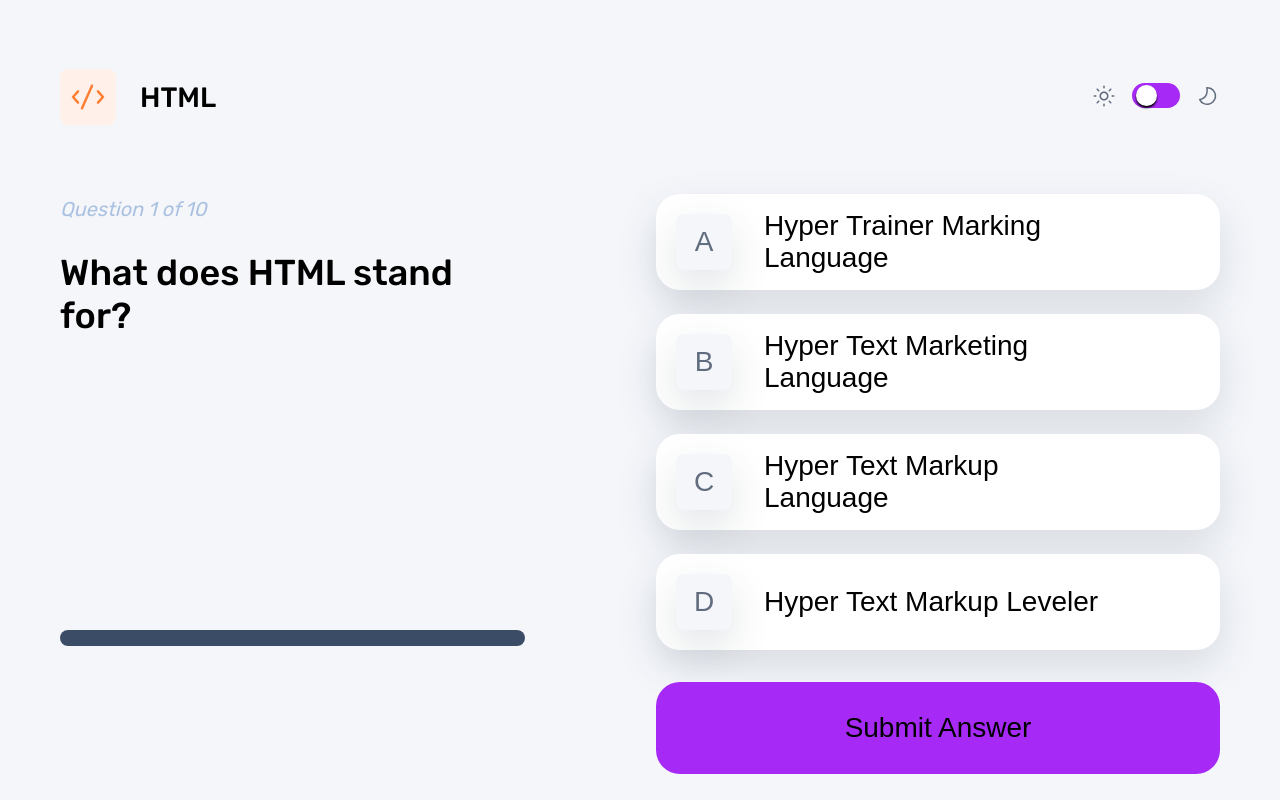
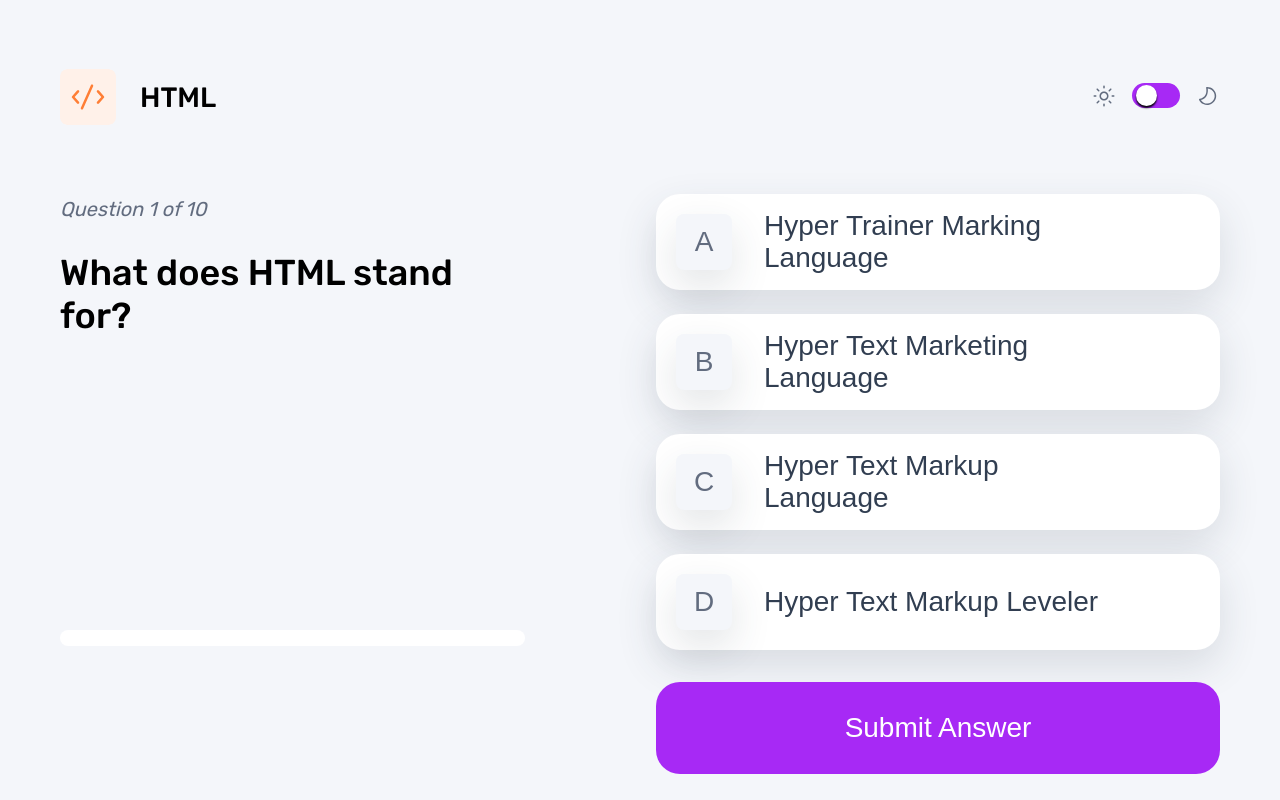
Before and after one commit to eddyriv3ra/quiz-app, a Next.js app: page / in a window 1280 px wide. Both pictures are taken after a click on the button "HTML". Built offline with nearby package versions, Linux system fonts and the light colour scheme.

Commit message:
handle dark and light vars

```diff
--- a/src/app/components/Badge/Badge.module.scss
+++ b/src/app/components/Badge/Badge.module.scss
@@ -10,6 +10,5 @@
   align-items: center;
   gap: 24px;
   font-size: 28px;
-  font-style: normal;
   font-weight: 500;
 }
--- a/src/app/components/Button/Button.module.scss
+++ b/src/app/components/Button/Button.module.scss
@@ -8,6 +8,7 @@
   font-size: 28px;
   font-style: normal;
   font-weight: 500;
+  color: var(--pure-white);
 
   &:hover {
     background: linear-gradient(
--- a/src/app/components/ProgressBar/ProgressBar.module.scss
+++ b/src/app/components/ProgressBar/ProgressBar.module.scss
@@ -3,7 +3,7 @@
   height: 16px;
   padding: 4px;
   border-radius: 999px;
-  background-color: var(--navy);
+  background-color: var(--progress-background);
 }
 
 .progressBarFill {
--- a/src/app/components/QuestionButton/QuestionButton.module.scss
+++ b/src/app/components/QuestionButton/QuestionButton.module.scss
@@ -36,6 +36,7 @@
   font-weight: 500;
   width: 364px;
   text-align: start;
+  color: var(--question-text)
 }
 
 .noImageBg {
--- a/src/app/components/Quiz/Quiz.module.scss
+++ b/src/app/components/Quiz/Quiz.module.scss
@@ -62,7 +62,7 @@
   font-size: 24px;
   font-weight: 400;
   line-height: 150%;
-  color: var(--light-grey);
+  color: var(--alert);
   margin-top: 32px;
   gap: 8px;
 }
@@ -77,7 +77,7 @@
 .scoreContainer {
   width: 100%;
   height: 388px;
-  background-color: var(--navy);
+  background-color: var(--background-button);
   box-shadow: 0px 16px 40px 0px rgba(49, 62, 81, 0.14);
   border-radius: 24px;
   display: flex;
@@ -99,7 +99,7 @@
 .totalQuestions {
   font-size: 24px;
   line-height: 150%;
-  color: var(--light-bluish);
+  color: var(--left-subtitle);
 }
 
 .buttonQuiz {
--- a/src/app/components/Quiz/Quiz.tsx
+++ b/src/app/components/Quiz/Quiz.tsx
@@ -40,7 +40,7 @@ function QuizSelection() {
       return acc + 1;
     }
     return acc;
-  }, 0)
+  }, 0);
 
   if (completed) {
     return (
@@ -58,7 +58,9 @@ function QuizSelection() {
             />
             <div>
               <p className={styles.totalRightAnswers}>{totalCorrectAnswers}</p>
-              <p className={styles.totalQuestions}>out of {subject.questions.length}</p>
+              <p className={styles.totalQuestions}>
+                out of {subject.questions.length}
+              </p>
             </div>
           </div>
           <Button onClick={playAgain}>Play Again</Button>
@@ -89,7 +91,7 @@ function QuizSelection() {
               <p>Frontend Quiz!</p>
             </div>
             <p
-              className={`${(styles.textDescription, styles.noSubjectPadding)}`}
+              className={`${styles.textDescription} ${styles.noSubjectPadding}`}
             >
               Pick a subject to get started.
             </p>
--- a/src/app/globals.css
+++ b/src/app/globals.css
@@ -15,13 +15,19 @@
 
   --background: var(--light-grey);
   --background-button: var(--pure-white);
-  --left-subtitle: var(--light-bluish);
+  --left-subtitle: var(--grey-navy);
+  --progress-background: var(--pure-white);
+  --question-text: var(--dark-navy);
+  --alert: var(--red);
 }
 
 [data-theme="dark"] {
   --background: var(--dark-navy);
   --background-button: var(--navy);
-  --left-subtitle: var(--grey-navy);
+  --left-subtitle: var(--light-bluish);
+  --progress-background: var(--navy);
+  --question-text: var(--pure-white);
+  --alert: var(--light-grey);
 }
 
 * {
--- a/src/app/page.tsx
+++ b/src/app/page.tsx
@@ -2,7 +2,7 @@
 import styles from "./page.module.scss";
 import dynamic from "next/dynamic";
 import { Rubik } from "next/font/google";
-import QuizSelection from "./components/Quiz";
+import Quiz from "./components/Quiz";
 import { useSubjectStore } from "./store/useSubjectStore";
 import Badge from "./components/Badge";
 
@@ -30,7 +30,7 @@ export default function Home() {
             <NoSSRToggle />
           </div>
         </div>
-        <QuizSelection />
+        <Quiz />
       </div>
     </main>
   );
```
